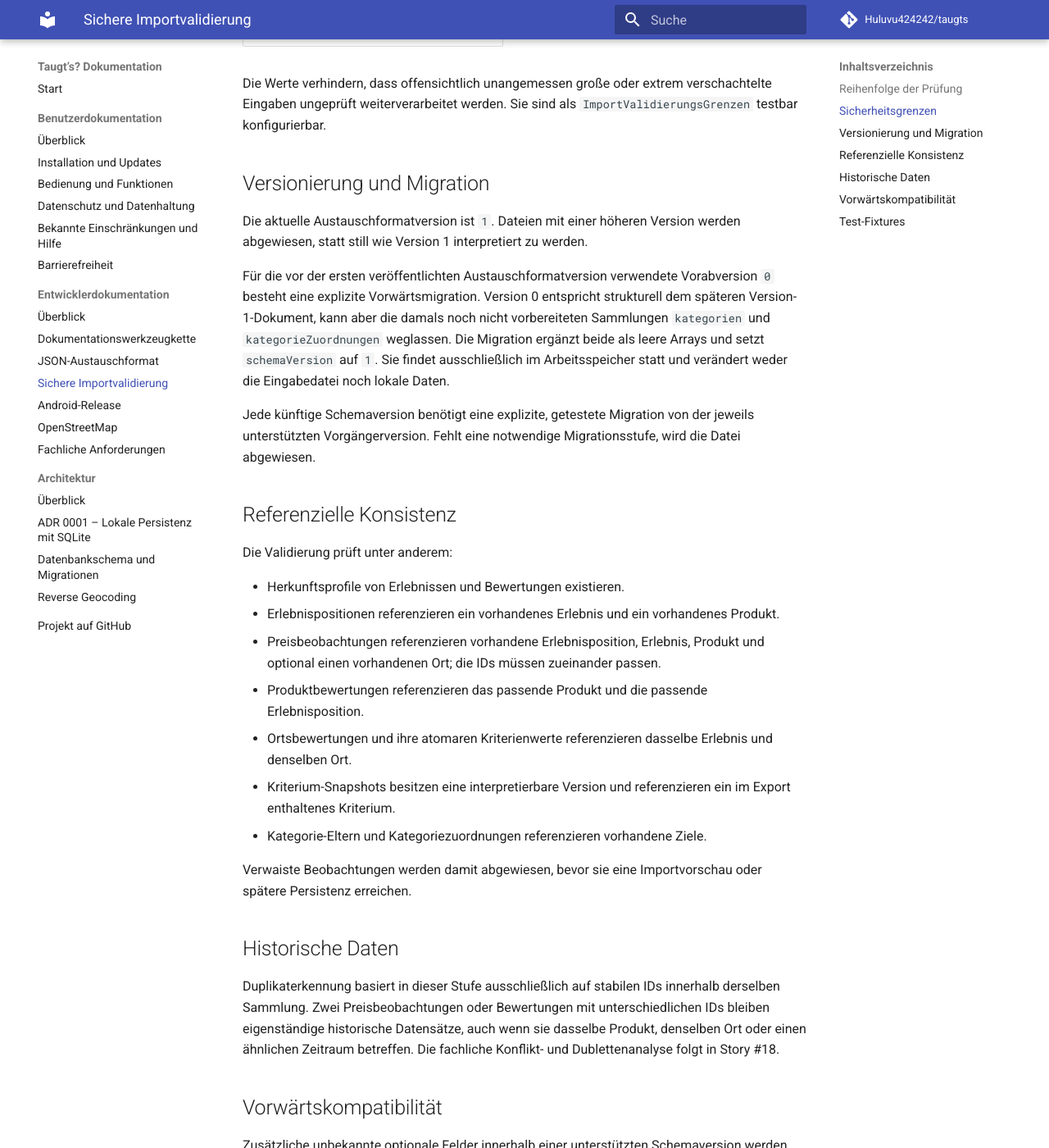
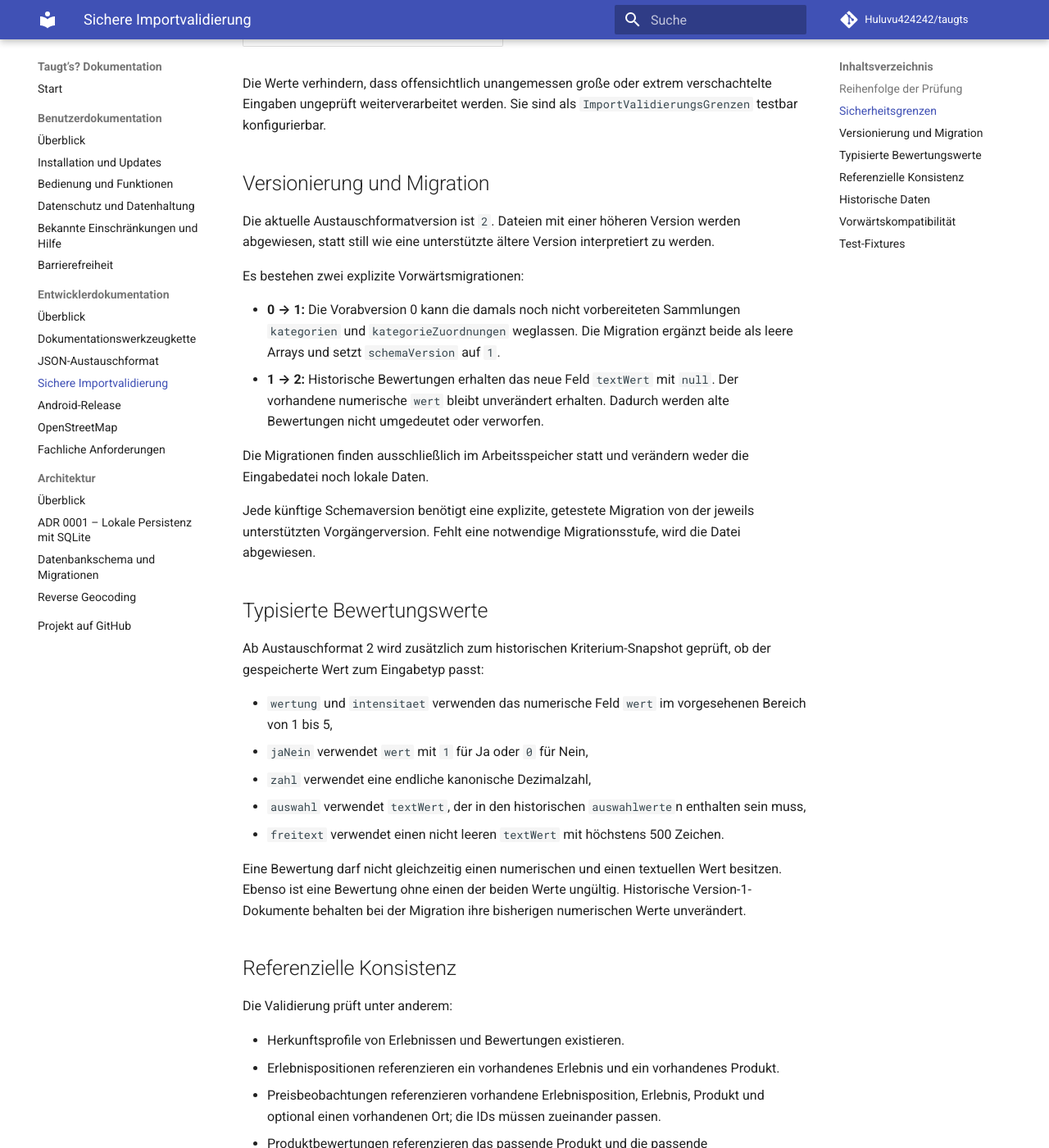
Before and after one commit to Huluvu424242/taugts, an MkDocs documentation site: the page built from docs/entwicklung/importvalidierung.md, in a window 1280 px wide and 1400 px high, scrolled down 1123 px. Shown: the whole window at 82% size. Built offline with MkDocs 1.6.1 and Material for MkDocs 9.7.7, drawn with Linux system fonts in a browser that asks for light colours; comment, search, counter and statistics services are not loaded; some of the changed text lies outside the part shown.

Commit message:
Bug #205: Importvalidierung für Format 2 dokumentieren

```diff
--- a/docs/entwicklung/importvalidierung.md
+++ b/docs/entwicklung/importvalidierung.md
@@ -12,7 +12,7 @@ Die Prüfung erfolgt bewusst von außen nach innen:
 4. Wurzelobjekt, Formatkennung `taugts-export` und Schemaversion prüfen.
 5. Unterstützte ältere Versionen ausschließlich im Speicher vorwärts migrieren.
 6. Pflichtsammlungen, Datensatzformen, IDs, Datentypen, Enumwerte, Zeitstempel und Dezimaldarstellungen prüfen.
-7. Fachliche Regeln für Erlebnisstatus, Zeitkombinationen, Anzahl, Preise, Währung und Kriterienversionen prüfen.
+7. Fachliche Regeln für Erlebnisstatus, Zeitkombinationen, Anzahl, Preise, Währung, Kriterienversionen und typisierte Kriterienwerte prüfen.
 8. Erst danach alle Referenzen zwischen Profilen, Objekten, Orten, Erlebnissen, Positionen, Preisen, Bewertungen, Ortsbewertungen und Kategorien prüfen.
 
 Ein ungültiger Import liefert strukturierte Fehler mit Code, JSON-Pfad und verständlicher Nachricht. Ein normalisiertes Dokument wird nur zurückgegeben, wenn keine Fehler vorliegen.
@@ -32,11 +32,28 @@ Die Werte verhindern, dass offensichtlich unangemessen große oder extrem versch
 
 ## Versionierung und Migration
 
-Die aktuelle Austauschformatversion ist `1`. Dateien mit einer höheren Version werden abgewiesen, statt still wie Version 1 interpretiert zu werden.
+Die aktuelle Austauschformatversion ist `2`. Dateien mit einer höheren Version werden abgewiesen, statt still wie eine unterstützte ältere Version interpretiert zu werden.
 
-Für die vor der ersten veröffentlichten Austauschformatversion verwendete Vorabversion `0` besteht eine explizite Vorwärtsmigration. Version 0 entspricht strukturell dem späteren Version-1-Dokument, kann aber die damals noch nicht vorbereiteten Sammlungen `kategorien` und `kategorieZuordnungen` weglassen. Die Migration ergänzt beide als leere Arrays und setzt `schemaVersion` auf `1`. Sie findet ausschließlich im Arbeitsspeicher statt und verändert weder die Eingabedatei noch lokale Daten.
+Es bestehen zwei explizite Vorwärtsmigrationen:
+
+- **0 → 1:** Die Vorabversion 0 kann die damals noch nicht vorbereiteten Sammlungen `kategorien` und `kategorieZuordnungen` weglassen. Die Migration ergänzt beide als leere Arrays und setzt `schemaVersion` auf `1`.
+- **1 → 2:** Historische Bewertungen erhalten das neue Feld `textWert` mit `null`. Der vorhandene numerische `wert` bleibt unverändert erhalten. Dadurch werden alte Bewertungen nicht umgedeutet oder verworfen.
+
+Die Migrationen finden ausschließlich im Arbeitsspeicher statt und verändern weder die Eingabedatei noch lokale Daten.
 
 Jede künftige Schemaversion benötigt eine explizite, getestete Migration von der jeweils unterstützten Vorgängerversion. Fehlt eine notwendige Migrationsstufe, wird die Datei abgewiesen.
+
+## Typisierte Bewertungswerte
+
+Ab Austauschformat 2 wird zusätzlich zum historischen Kriterium-Snapshot geprüft, ob der gespeicherte Wert zum Eingabetyp passt:
+
+- `wertung` und `intensitaet` verwenden das numerische Feld `wert` im vorgesehenen Bereich von 1 bis 5,
+- `jaNein` verwendet `wert` mit `1` für Ja oder `0` für Nein,
+- `zahl` verwendet eine endliche kanonische Dezimalzahl,
+- `auswahl` verwendet `textWert`, der in den historischen `auswahlwerte`n enthalten sein muss,
+- `freitext` verwendet einen nicht leeren `textWert` mit höchstens 500 Zeichen.
+
+Eine Bewertung darf nicht gleichzeitig einen numerischen und einen textuellen Wert besitzen. Ebenso ist eine Bewertung ohne einen der beiden Werte ungültig. Historische Version-1-Dokumente behalten bei der Migration ihre bisherigen numerischen Werte unverändert.
 
 ## Referenzielle Konsistenz
 
@@ -62,10 +79,11 @@ Zusätzliche unbekannte optionale Felder innerhalb einer unterstützten Schemave
 
 ## Test-Fixtures
 
-Neben den Fixtures aus der Formatdefinition werden folgende Fälle automatisiert geprüft:
+Die vorhandenen historischen Fixtures bleiben erhalten und werden über die Vorwärtsmigration auf Format 2 geprüft:
 
-- `schema/fixtures/taugts-export-v0-migrierbar.json`: unterstützte Vorabversion mit Migration auf Version 1,
+- `schema/fixtures/taugts-export-v0-migrierbar.json`: unterstützte Vorabversion mit Migration über Version 1 auf Version 2,
+- `schema/fixtures/taugts-export-v1-gueltig.json`: gültiges Version-1-Dokument, das auf Version 2 migriert wird,
 - `schema/fixtures/taugts-export-v1-verwaist.json`: syntaktisch korrekter Datensatz mit fehlenden Referenzzielen,
 - `schema/fixtures/taugts-export-v1-fachlich-ungueltig.json`: ungültige Kombination aus Erlebnisstatus und Zeitangaben.
 
-Die Tests prüfen außerdem beschädigtes JSON, eine zu neue Schemaversion, ungültige Preis-/Währungswerte, Kriterienversionen, Vorwärtskompatibilität unbekannter optionaler Felder sowie Größen- und Tiefengrenzen.
+Die Tests prüfen außerdem beschädigtes JSON, eine zu neue Schemaversion, ungültige Preis-/Währungswerte, Kriterienversionen, typisierte textuelle Auswahlwerte, Vorwärtskompatibilität unbekannter optionaler Felder sowie Größen- und Tiefengrenzen.
```
